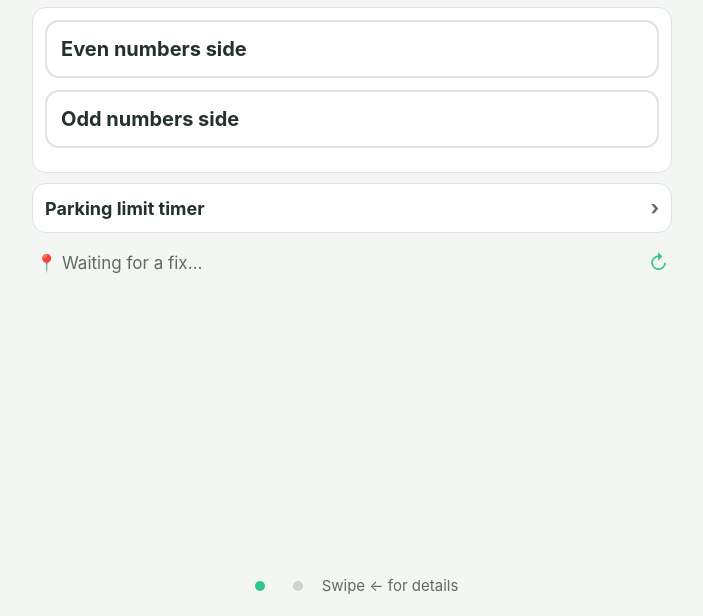
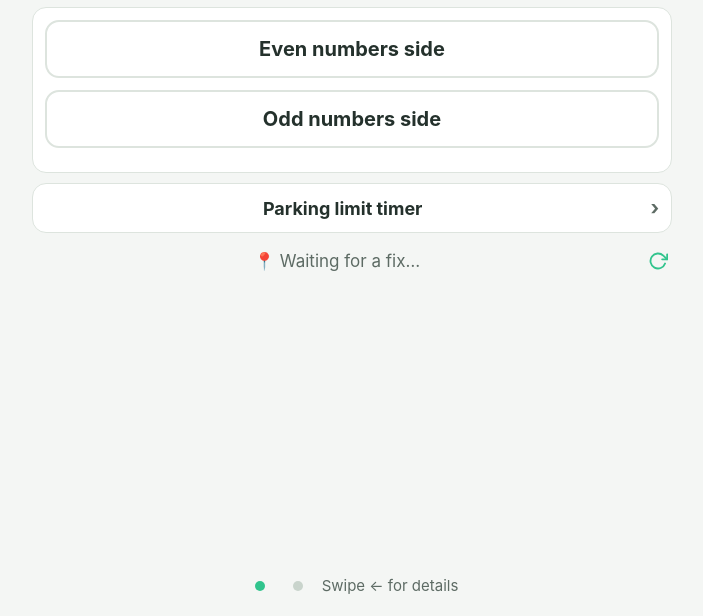
Before and after one commit to memoliro/jsm-tools.com, a plain HTML site: page ticket-saver-freud.html in a window 1280 px wide. Shown: the part 184-800 px from the top of the page, without its empty margins (288-991 px from the left). Drawn offline with Linux system fonts and the light colour scheme.

Commit message:
Ticket Saver: center all texts; GPS refresh icon is now an inline SVG (Tesla showed the old glyph as a missing-glyph box)

```diff
--- a/ticket-saver-freud.html
+++ b/ticket-saver-freud.html
@@ -22,7 +22,7 @@
   }
   body { font-family: -apple-system, "Segoe UI", Roboto, Arial, sans-serif;
          margin: 0; padding: 16px; background: var(--page); color: var(--ink);
-         font-size: 18px; line-height: 1.5; touch-action: pan-y; }
+         font-size: 18px; line-height: 1.5; touch-action: pan-y; text-align: center; }
   .wrap { max-width: 640px; margin: 0 auto; display: flex; flex-direction: column;
           min-height: calc(100vh - 32px); min-height: calc(100dvh - 32px); }
   h1 { font-size: 26px; margin: 4px 0 2px 0; line-height: 1.2; }
@@ -35,6 +35,7 @@
   .parked { background: var(--soft-green); border: 1px solid #bfe6cf; color: #14532d;
             border-radius: 12px; padding: 12px 14px; font-size: 18px; margin-bottom: 10px;
             display: flex; justify-content: space-between; align-items: center; gap: 8px; }
+  .parked span:first-child { flex: 1; text-align: center; }
   .parked .change { font-size: 18px; font-weight: 700; text-decoration: none; padding: 2px 8px; }
   .label { color: var(--muted); font-size: 16px; }
   .big { font-size: 34px; font-weight: 800; line-height: 1.15; }
@@ -44,7 +45,7 @@
   #heroCard.next .big, #heroCard.next .count { font-size: 26px; }
   .now { background: var(--now-bg); border-color: #f3c98f; }
   .now .count, .now .big { color: var(--now-ink); }
-  .sidebtn { display: block; width: 100%; text-align: left; background: var(--card);
+  .sidebtn { display: block; width: 100%; text-align: center; background: var(--card);
              border: 2px solid var(--line); border-radius: 14px; padding: 14px;
              font-size: 20px; font-weight: 700; color: var(--ink); cursor: pointer;
              margin-bottom: 12px; font-family: inherit; line-height: 1.3; }
@@ -88,17 +89,23 @@
              box-shadow: inset 2px 0 0 var(--accent); }
   .limitrow { display: flex; justify-content: space-between; align-items: center; gap: 10px;
              width: 100%; background: none; border: 0; padding: 0; font-size: 18px; font-weight: 700;
-             color: var(--ink); cursor: pointer; font-family: inherit; text-align: left; }
+             color: var(--ink); cursor: pointer; font-family: inherit; }
+  .limitrow #limitToggleText { flex: 1; text-align: center; }
   .limitrow .chev { color: var(--muted); font-size: 20px; display: inline-block; }
   .limitrow.open .chev { transform: rotate(90deg); }
   .limitrow:hover .chev, .limitrow:focus-visible .chev { color: var(--accent); }
   .limitrow:focus-visible { outline: none; }
   .gpsrow { display: flex; justify-content: space-between; align-items: center; gap: 10px;
            width: 100%; background: none; border: 0; padding: 8px 4px; font-size: 17px;
-           color: var(--muted); cursor: pointer; font-family: inherit; text-align: left; }
+           color: var(--muted); cursor: pointer; font-family: inherit; }
+  .gpsrow #gpsStatus { flex: 1; text-align: center; }
   .gpsrow:hover, .gpsrow:focus-visible { background: var(--soft-green); color: var(--ink);
            border-radius: 8px; outline: none; }
   .gpsrow .gpsrefresh { color: var(--accent); font-size: 20px; }
+  /* The refresh glyph was the U+21BB circular arrow — the Tesla browser has no
+     such glyph and renders a missing-glyph box, so the icon is an inline SVG
+     (Feather rotate-cw), which renders on any font. */
+  .gpsrefresh svg { display: block; }
   #dotsNav { display: flex; justify-content: center; align-items: center; gap: 10px;
              margin-top: auto; padding-top: 10px; }
   .dot { width: 28px; height: 28px; border: 0; background: none; cursor: pointer;
@@ -154,7 +161,7 @@
     </div>
   </div>
 
-  <button class="gpsrow" id="gpsBtn"><span id="gpsStatus">&#128205; Checking location&hellip;</span><span class="gpsrefresh" aria-hidden="true">&#8635;</span></button>
+  <button class="gpsrow" id="gpsBtn"><span id="gpsStatus">&#128205; Checking location&hellip;</span><span class="gpsrefresh" aria-hidden="true"><svg width="20" height="20" viewBox="0 0 24 24" fill="none" stroke="currentColor" stroke-width="2.2" stroke-linecap="round" stroke-linejoin="round"><polyline points="23 4 23 10 17 10"></polyline><path d="M20.49 15a9 9 0 1 1-2.12-9.36L23 10"></path></svg></span></button>
   </div><!-- /mainView -->
 
   <div id="detailsView" class="hidden">
```
Also changed, not shown: ticket-saver-lacombe.html (+12 -5 lines), ticket-saver.html (+12 -5 lines).
